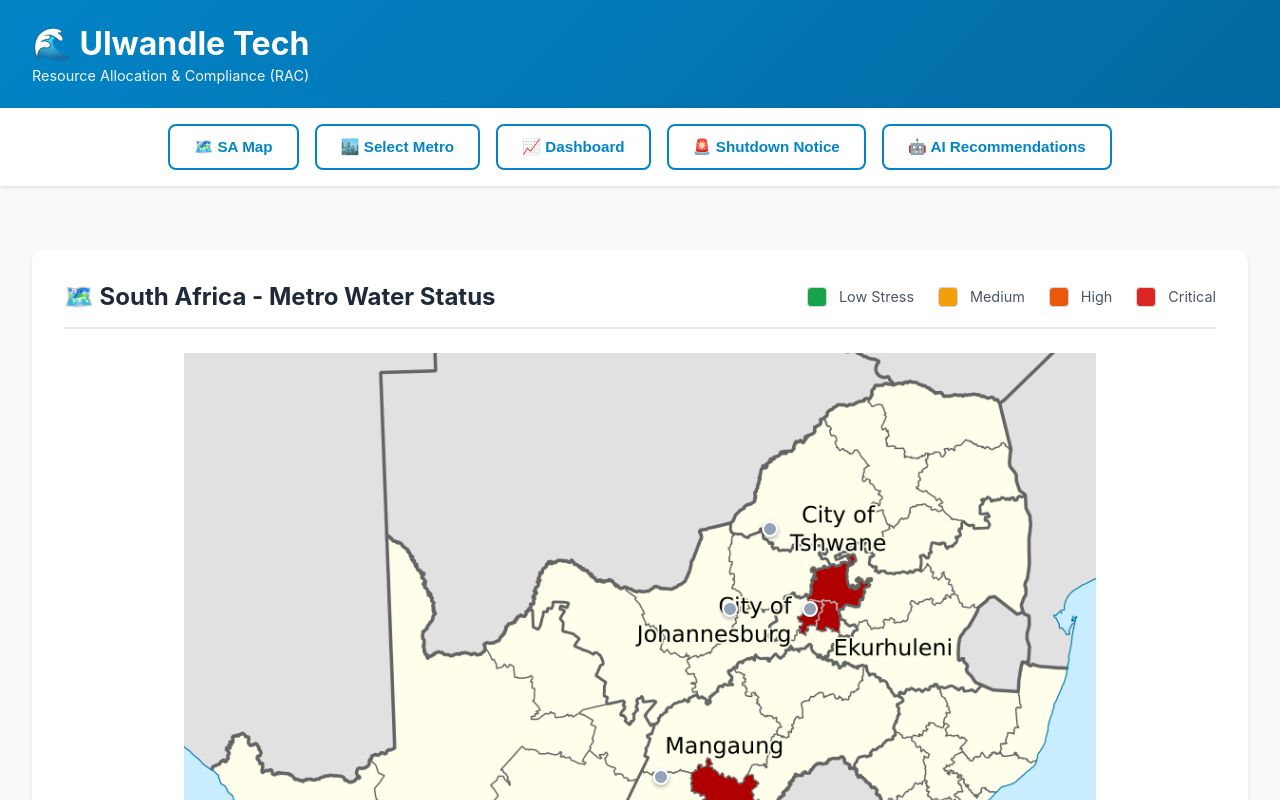
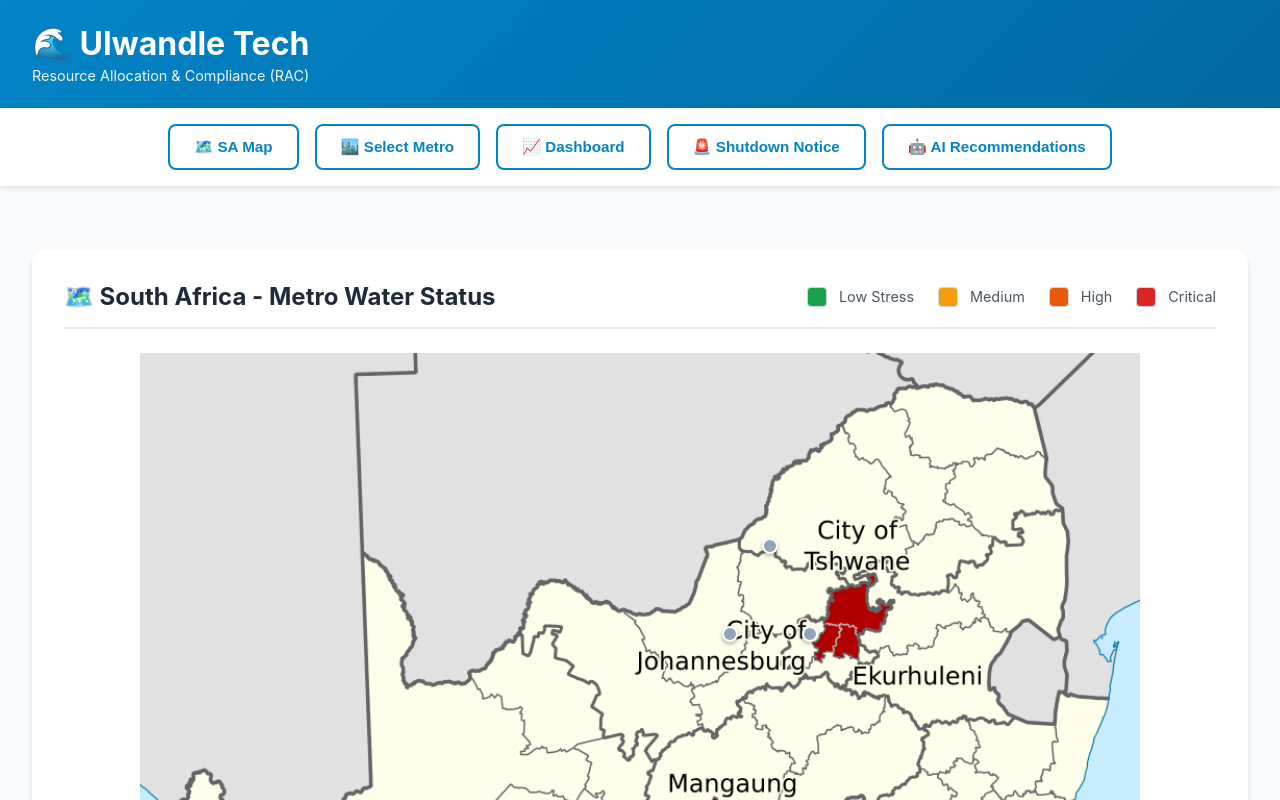
Before and after one commit to KingsmanRon/ulwandle, a React (Create React App) app in the folder frontend/: page / in a window 1280 px wide. Shown: the top 800 px of the page. Built offline with nearby package versions, Linux system fonts and the light colour scheme; no server answers.

Commit message:
Update SouthAfricaMap.css

```diff
--- a/frontend/src/components/SouthAfricaMap.css
+++ b/frontend/src/components/SouthAfricaMap.css
@@ -54,14 +54,12 @@
   width: 100%;
   max-width: 1000px;
   margin: 0 auto;
-  aspect-ratio: 1000 / 800; /* Maintains the coordinate system ratio */
 }
 
 /* The Actual Map Image */
 .sa-map-image {
   width: 100%;
-  height: 100%;
-  object-fit: contain;
+  height: auto;
   display: block;
 }
 
```
